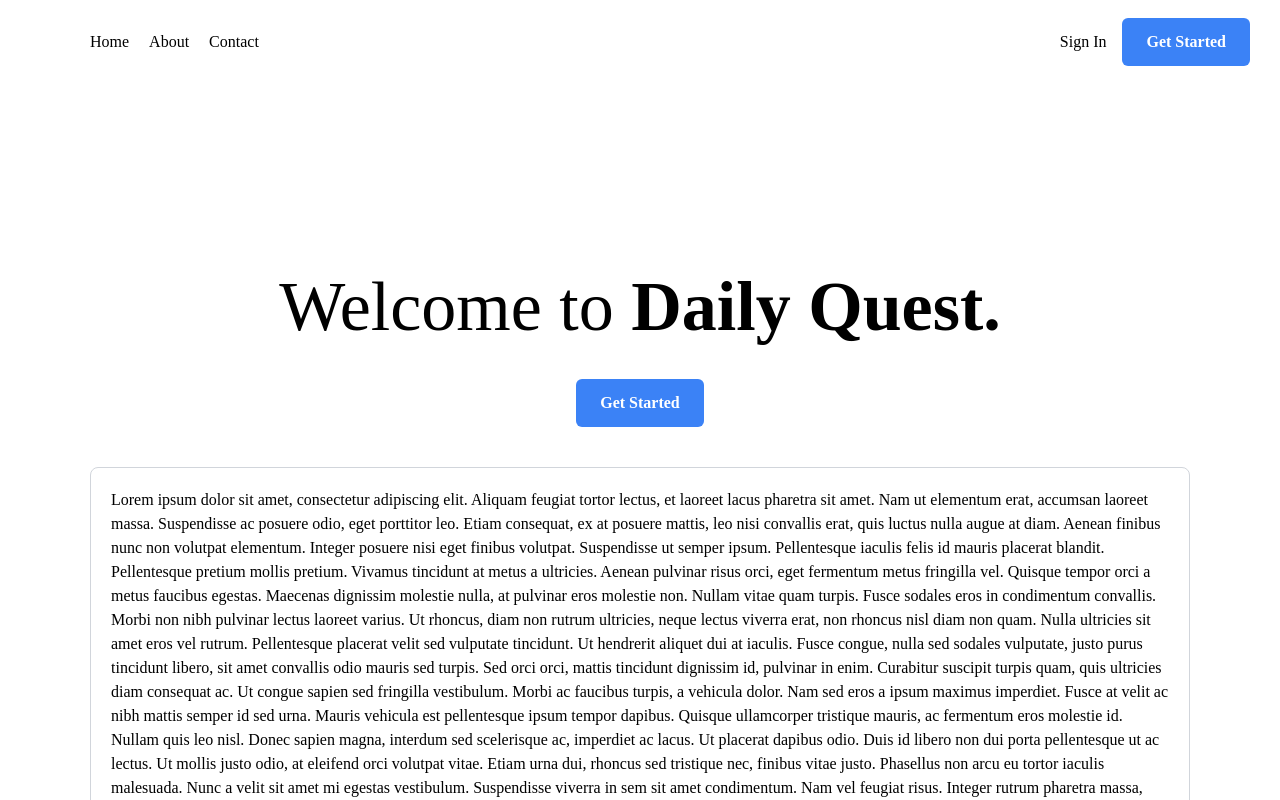
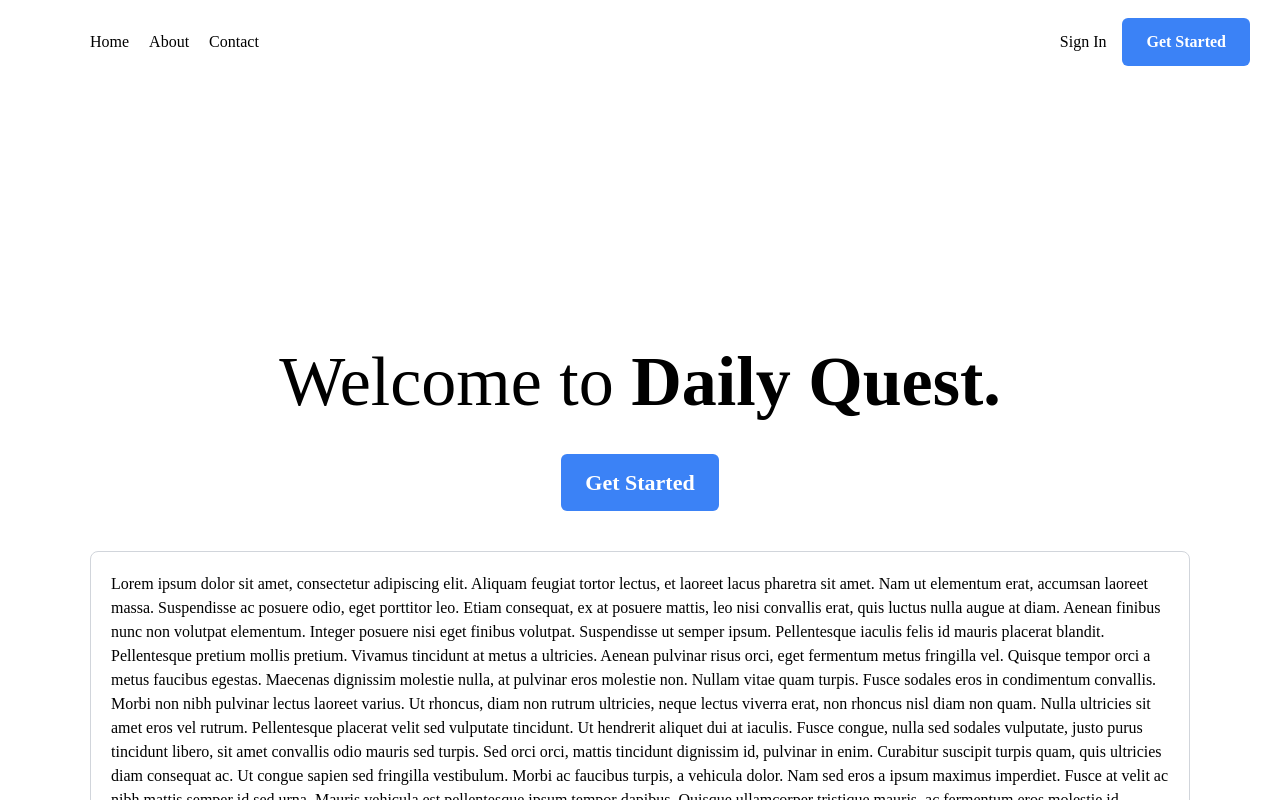
Before and after one commit to stanleypangg/DailyQuest, a React (Vite) app in the folder frontend/: page / in a window 1280 px wide. Shown: the top 800 px of the page. Built offline with nearby package versions, Linux system fonts and the light colour scheme.

Commit message:
added registration

```diff
--- a/frontend/src/App.tsx
+++ b/frontend/src/App.tsx
@@ -3,6 +3,7 @@ import { Route, Routes } from 'react-router'
 import About from './components/about'
 import Home from './components/home'
 import Contact from './components/contact'
+import Register from './components/register'
 
 function App() {
   return (
@@ -10,6 +11,7 @@ function App() {
       <Route path='/' element={<Home /> } />
       <Route path='/about' element={<About />} />
       <Route path='/contact' element={<Contact /> } />
+      <Route path='/register' element={<Register /> } />
     </Routes>
   )
 }
--- a/frontend/src/components/home/index.tsx
+++ b/frontend/src/components/home/index.tsx
@@ -20,26 +20,28 @@ const index = () => {
 
           {/* Right-side navigation links */}
           <div>
-            <button className="px-4 py-2 text-[16px]">
-              Sign In
-            </button>
-            <button className="bg-blue-500 text-white px-6 py-3 text-[16px] rounded-md font-bold cursor-pointer">
-              Get Started
-            </button>
+            <button className="px-4 py-2 text-[16px]">Sign In</button>
+            <a href="/register">
+              <button className="bg-blue-500 hover:bg-blue-700 transition duration-300 text-white px-6 py-3 text-[16px] rounded-md font-bold cursor-pointer">
+                Get Started
+              </button>
+            </a>
           </div>
         </nav>
 
         <div className="flex flex-col justify-center gap-5">
           {/* Header text */}
-          <div className="homeText w-fit mx-auto p-5 text-[70px] text-center mt-[150px]">
+          <div className="homeText w-fit mx-auto p-5 text-[70px] text-center mt-[225px]">
             Welcome to <b>Daily Quest.</b>
           </div>
         </div>
 
         <div className="flex flex-col justify-center gap-5 items-center">
-          <button className="bg-blue-500 text-white px-6 py-3 text-[16px] rounded-md font-bold cursor-pointer">
-            Get Started
-          </button>
+          <a href="/register">
+            <button className="bg-blue-500 hover:bg-blue-700 transition duration-300 text-white px-6 py-3 text-[22px] rounded-md font-bold cursor-pointer">
+              Get Started
+            </button>
+          </a>
 
           <section className="text-left max-w-[1100px] mx-auto p-5 border border-gray-300 rounded-lg mt-5">
             Lorem ipsum dolor sit amet, consectetur adipiscing elit. Aliquam
--- /dev/null
+++ b/frontend/src/components/register/index.tsx
@@ -0,0 +1,11 @@
+import React from 'react'
+
+const index = () => {
+  return (
+    <div>
+      Registration
+    </div>
+  )
+}
+
+export default index
```
